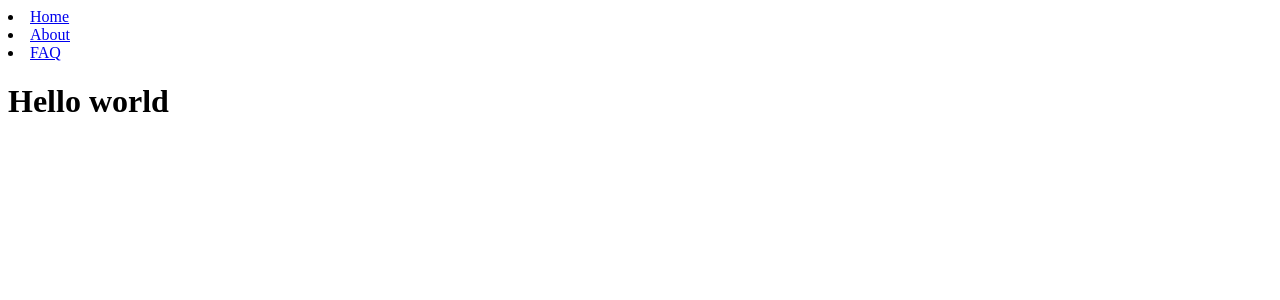
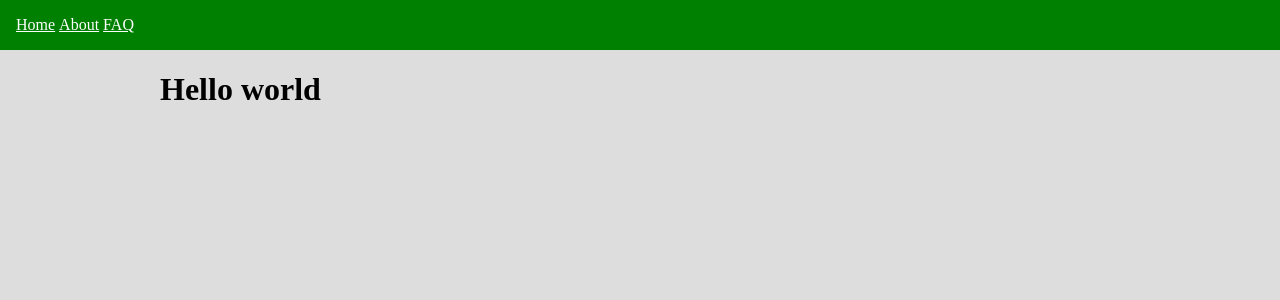
Before and after one commit to wofockham/wdi-8, a Rails app: page / in a window 1280 px wide. Shown: the top 300 px of the page. Run offline with Rails 7, Linux system fonts and the light colour scheme; some libraries are stand-ins or nearby versions.

Commit message:
asset example

```diff
--- /dev/null
+++ b/06-rails/intro/app/assets/stylesheets/intro.css
@@ -0,0 +1,23 @@
+.container {
+  max-width: 960px;
+  margin: auto;
+}
+
+body {
+  background-color: #ddd;
+  margin: 0;
+  padding: 0;
+}
+
+nav {
+  background-color: green;
+  padding: 1em;
+}
+
+nav a {
+  color: white;
+}
+
+nav li {
+  display: inline-block;
+}
--- a/06-rails/intro/app/controllers/pages_controller.rb
+++ b/06-rails/intro/app/controllers/pages_controller.rb
@@ -9,4 +9,7 @@ class PagesController < ApplicationController
   def faq
   end
 
+  def cute
+  end
+
 end
--- a/06-rails/intro/app/views/layouts/application.html.erb
+++ b/06-rails/intro/app/views/layouts/application.html.erb
@@ -14,7 +14,9 @@
     <li><a href="/faq">FAQ</a></li>
   </nav>
 
-<%= yield %>
+<div class="container">
+  <%= yield %>
+</div>
 
 </body>
 </html>
--- /dev/null
+++ b/06-rails/intro/app/views/pages/cute.html.erb
@@ -0,0 +1 @@
+<img src="/assets/cute.gif">
--- a/06-rails/intro/config/routes.rb
+++ b/06-rails/intro/config/routes.rb
@@ -4,6 +4,7 @@ Rails.application.routes.draw do
   get '/home' => 'pages#home'
   get '/about' => 'pages#about'
   get '/faq' => 'pages#faq'
+  get '/cute' => 'pages#cute'
 
   # CRUD for butterflies:
   get '/butterflies' => 'butterflies#index'
```
Also changed, not shown: 06-rails/intro/app/assets/images/cute.gif (added), 1 other file.
